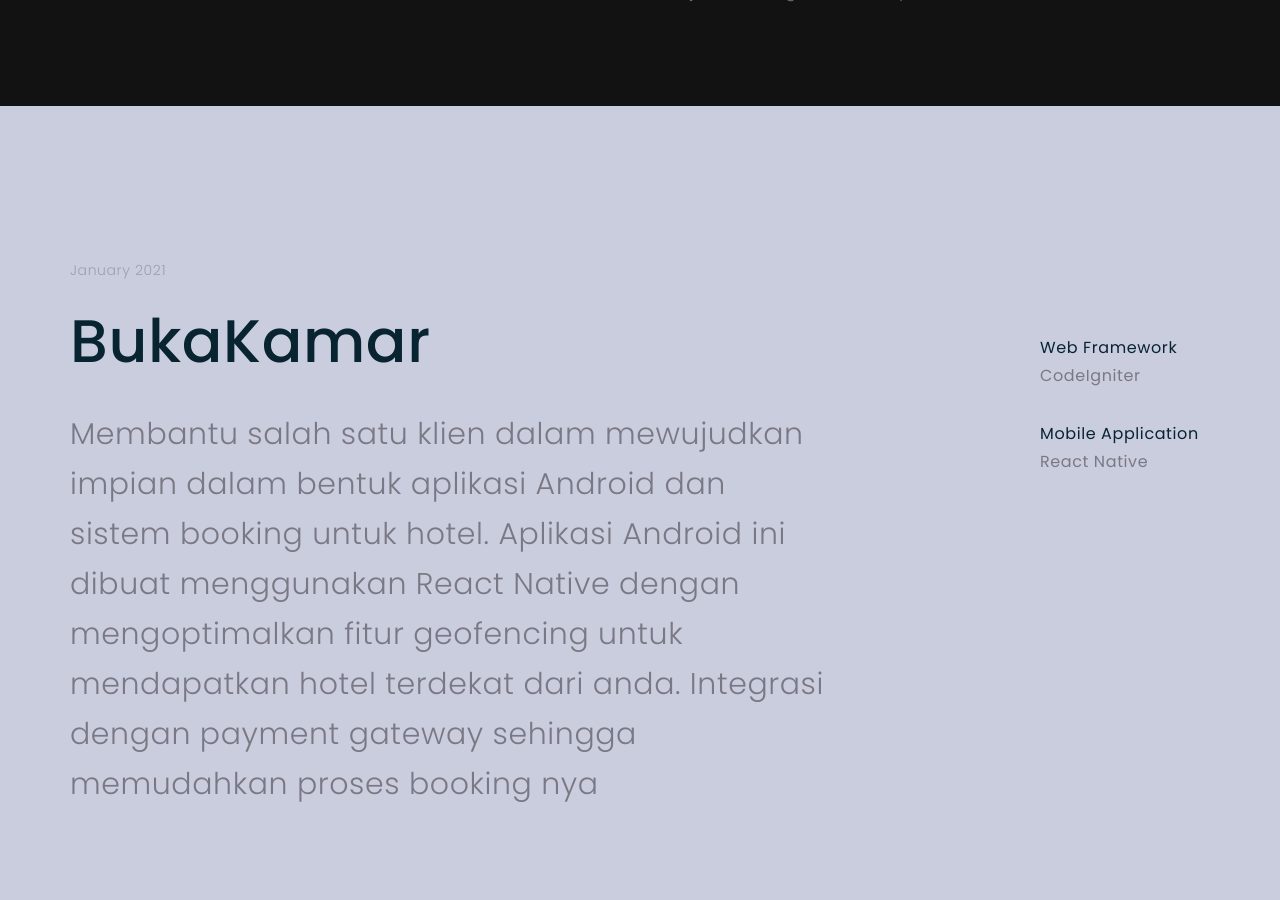
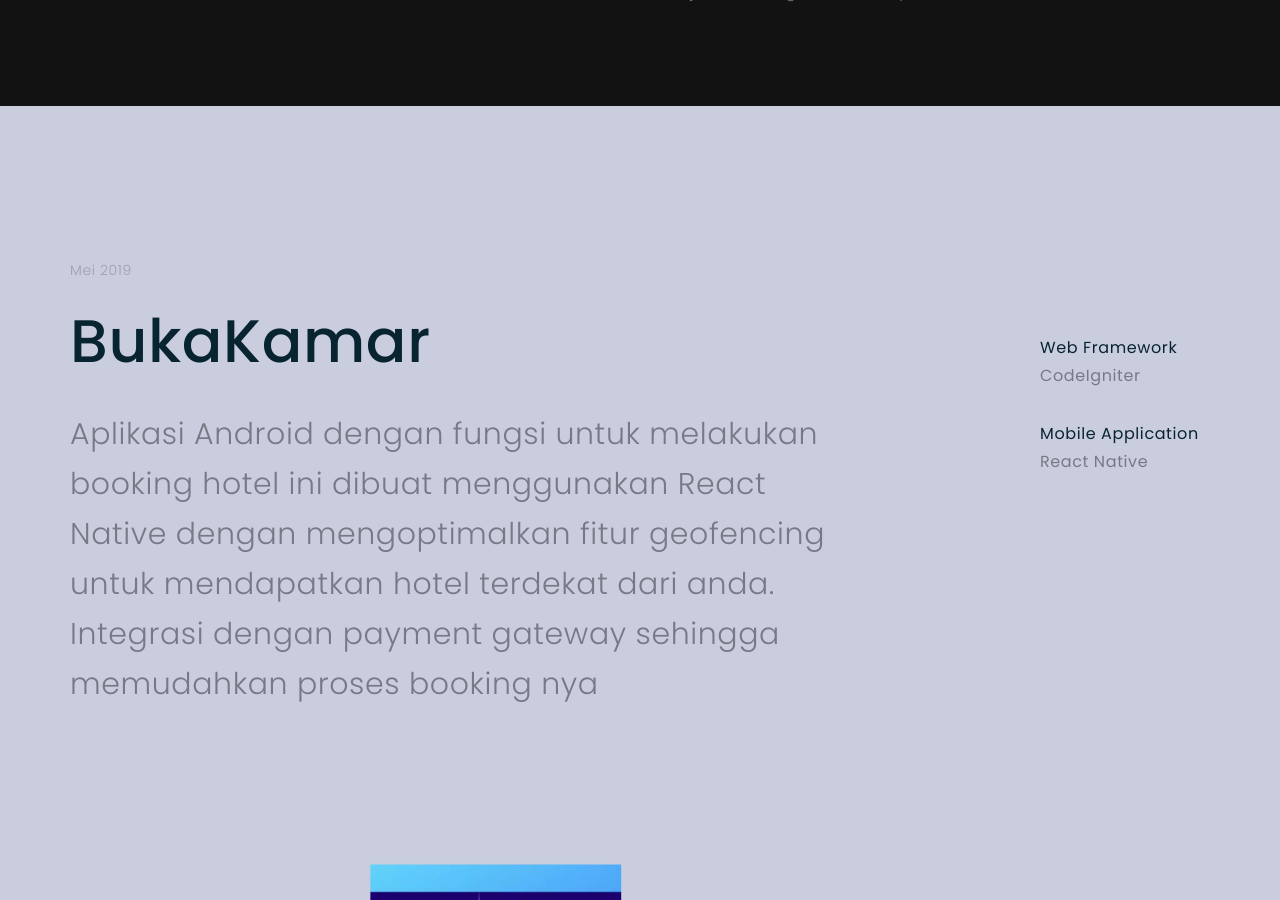
Before and after one commit to cwicaksono/cwicaksono.github.io, a Jekyll site: the page built from index.html, in a window 1280 px wide and 900 px high, scrolled down 1131 px. Built offline with Jekyll 4.4.1, drawn with Linux system fonts in a browser that asks for light colours; nearby versions of some CDN libraries; Markdown is read by kramdown in place of the engine named in the settings; the list of posts is cut into pages by our own code.

Commit message:
Update about.html

```diff
--- a/_includes/about.html
+++ b/_includes/about.html
@@ -21,12 +21,11 @@
 
 <div class="full-background lightblue paddingbottom100" style="background:#CACDDE;">
     <div class="container boxjournal">
-        <div class="date marginbottom20 lightwhite">January 2021</div>
+        <div class="date marginbottom20 lightwhite">Mei 2019</div>
         <div class="row">
             <div class="col-sm-12 col-lg-10 journalbox">
                 <div class="journal-title marginbottom30 black">BukaKamar</div>
-                <div class="journal-story grey">Membantu salah satu klien dalam mewujudkan impian dalam bentuk aplikasi Android dan sistem booking untuk hotel.
-                    Aplikasi Android ini dibuat menggunakan React Native dengan mengoptimalkan fitur geofencing untuk mendapatkan hotel terdekat dari anda. Integrasi
+                <div class="journal-story grey">Aplikasi Android dengan fungsi untuk melakukan booking hotel ini dibuat menggunakan React Native dengan mengoptimalkan fitur geofencing untuk mendapatkan hotel terdekat dari anda. Integrasi
                 dengan payment gateway sehingga memudahkan proses booking nya</div>
             </div>
             <div class="col-sm-12 col-lg-2">
@@ -47,8 +46,6 @@
     <div class="margin-journal-img">
         <img class="journal-img" src="/assets/images/bukakamar.jpg">
     </div>
-    <!-- <div class="margin-journal-img"><img class="journal-img" src="https://res.cloudinary.com/dmkgftexa/image/upload/v1665623525/task_pudj9w.jpg"></div> -->
-
 </div>
 
 <div class="full-background lightblue paddingbottom100" style="background:#1F1D2C;">
```
